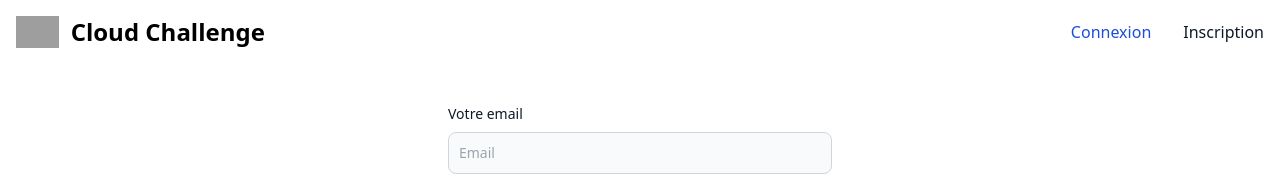
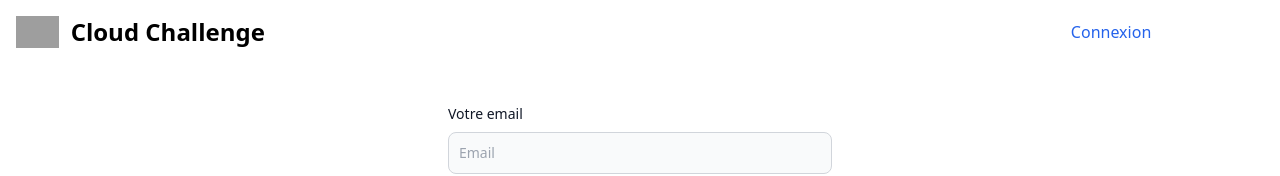
Before and after one commit to ib-entreprise/cloud-challenge, a React (Vite) app: page / in a window 1280 px wide. Shown: the top 176 px of the page. Built offline with nearby package versions, Linux system fonts and the light colour scheme; grey boxes are pictures that could not be loaded.

Commit message:
manage color of links of the header

```diff
--- a/src/components/HeaderAuth.jsx
+++ b/src/components/HeaderAuth.jsx
@@ -1,7 +1,9 @@
 import React from "react"
 import { Link } from "react-router-dom"
+import { useLocation } from "react-router-dom"
 
 function HeaderAuth() {
+  const { pathname } = useLocation()
   return (
     <header className="bg-white border-gray-200 dark:bg-gray-900 dark:border-gray-700">
       <div className="max-w-screen-xl flex flex-wrap items-center justify-between mx-auto p-4">
@@ -36,7 +38,9 @@ function HeaderAuth() {
             <li>
               <Link
                 to="/"
-                className="block py-2 px-3 text-white bg-blue-700 rounded md:bg-transparent md:text-blue-700 md:p-0 md:dark:text-blue-500 dark:bg-blue-600 md:dark:bg-transparent"
+                className={`${
+                  pathname === "/" ? "text-blue-600" : "text-white"
+                } block py-2 px-3 rounded md:bg-transparent md:p-0  dark:bg-blue-600 md:dark:bg-transparent`}
                 aria-current="page"
               >
                 Connexion
@@ -46,7 +50,9 @@ function HeaderAuth() {
             <li>
               <Link
                 to="/register"
-                className="block py-2 px-3 text-gray-900 rounded hover:bg-gray-100 md:hover:bg-transparent md:border-0 md:hover:text-blue-700 md:p-0 dark:text-white md:dark:hover:text-blue-500 dark:hover:bg-gray-700 dark:hover:text-white md:dark:hover:bg-transparent"
+                className={`${
+                  pathname === "/register" ? "text-blue-600" : "text-white"
+                } block py-2 px-3 text-white rounded hover:bg-gray-100 md:hover:bg-transparent md:border-0 md:hover:text-blue-700 md:p-0  dark:hover:bg-gray-700 dark:hover:text-white md:dark:hover:bg-transparent`}
               >
                 Inscription
               </Link>
```
